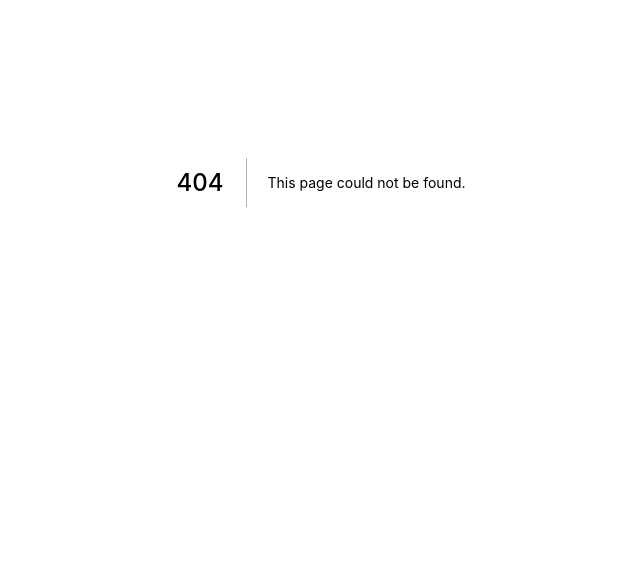
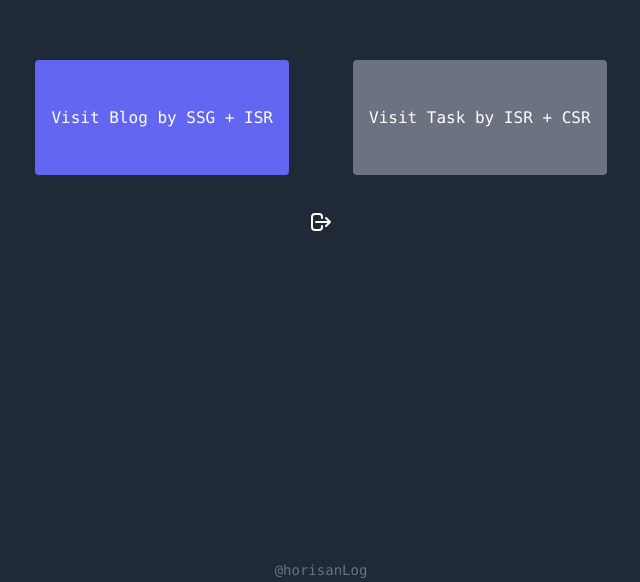
Before and after one commit to horisanLog/nextjs-blog, a Next.js app: page /main-page in a window 1280 px wide. Before the commit this address had no page. Shown: the part 218-800 px from the top of the page, without its empty margins (319-959 px from the left). Built offline with nearby package versions, Linux system fonts and the light colour scheme.

Commit message:
main画面

```diff
--- /dev/null
+++ b/components/Layout.js
@@ -0,0 +1,17 @@
+import Head from "next/head";
+
+export const Layout = ({ children, title = "Default title" }) => {
+  return (
+    <div className="flex justify-center items-center flex-col min-h-screen text-white font-mono bg-gray-800">
+      <Head>
+        <title>{title}</title>
+      </Head>
+      <main className="flex flex-1 justify-center items-center w-screen flex-col">
+        {children}
+      </main>
+      <footer className="w-full h-6 flex justify-center items-center text-gray-500 text-sm">
+        @horisanLog
+      </footer>
+    </div>
+  );
+};
--- /dev/null
+++ b/pages/main-page.js
@@ -0,0 +1,46 @@
+import Cookie from "universal-cookie"
+import { useRouter } from "next/router"
+import { Layout } from "../components/Layout"
+import Link from "next/link"
+
+const cookie = new Cookie()
+
+export default function MainPage() {
+  const router = useRouter()
+  const logout = () => {
+    cookie.remove("access_token")
+    router.push("/")
+  }
+  return (
+    <Layout title="Main page">
+      <div className="mb-10">
+        <Link href="/blog-page">
+          <a className="bg-indigo-500 mr-8  hover:bg-indigo-600 text-white px-4 py-12 rounded">
+            Visit Blog by SSG + ISR
+          </a>
+        </Link>
+        <Link href="/task-page">
+          <a className="bg-gray-500 ml-8 hover:bg-gray-600 text-white px-4 py-12 rounded">
+            Visit Task by ISR + CSR
+          </a>
+        </Link>
+      </div>
+
+      <svg
+        onClick={logout}
+        className="mt-10 cursor-pointer w-6 h-6"
+        fill="none"
+        stroke="currentColor"
+        viewBox="0 0 24 24"
+        xmlns="http://www.w3.org/2000/svg"
+      >
+        <path
+          strokeLinecap="round"
+          strokeLinejoin="round"
+          strokeWidth={2}
+          d="M17 16l4-4m0 0l-4-4m4 4H7m6 4v1a3 3 0 01-3 3H6a3 3 0 01-3-3V7a3 3 0 013-3h4a3 3 0 013 3v1"
+        />
+      </svg>
+    </Layout>
+  )
+}
```
